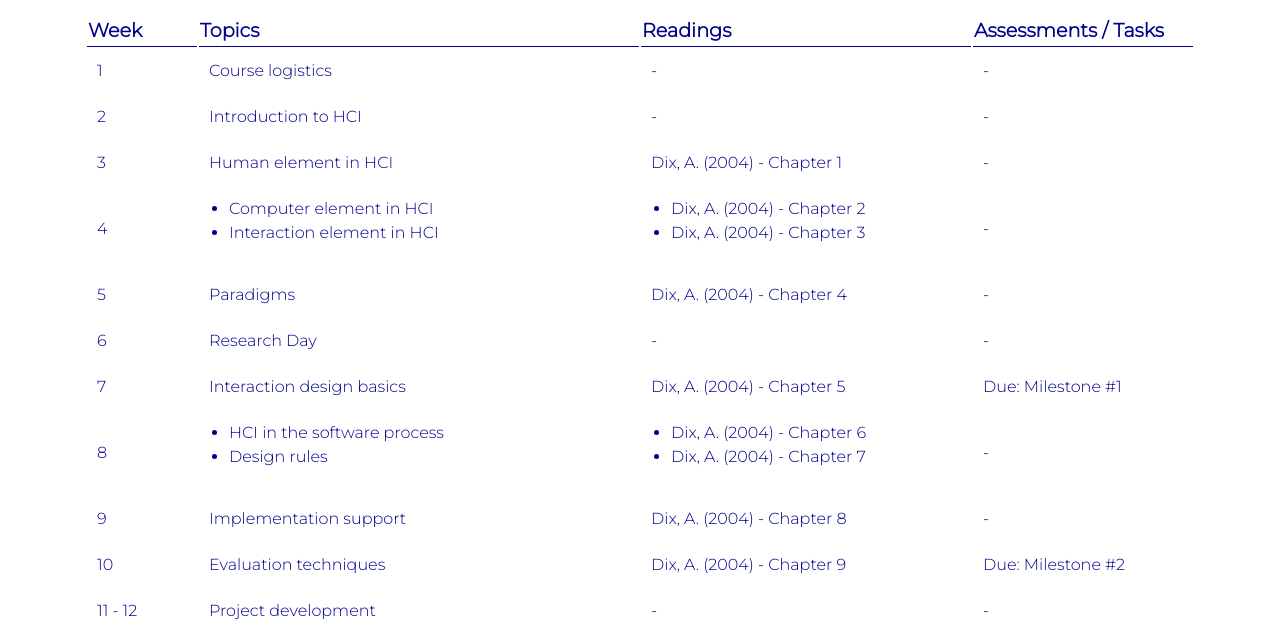
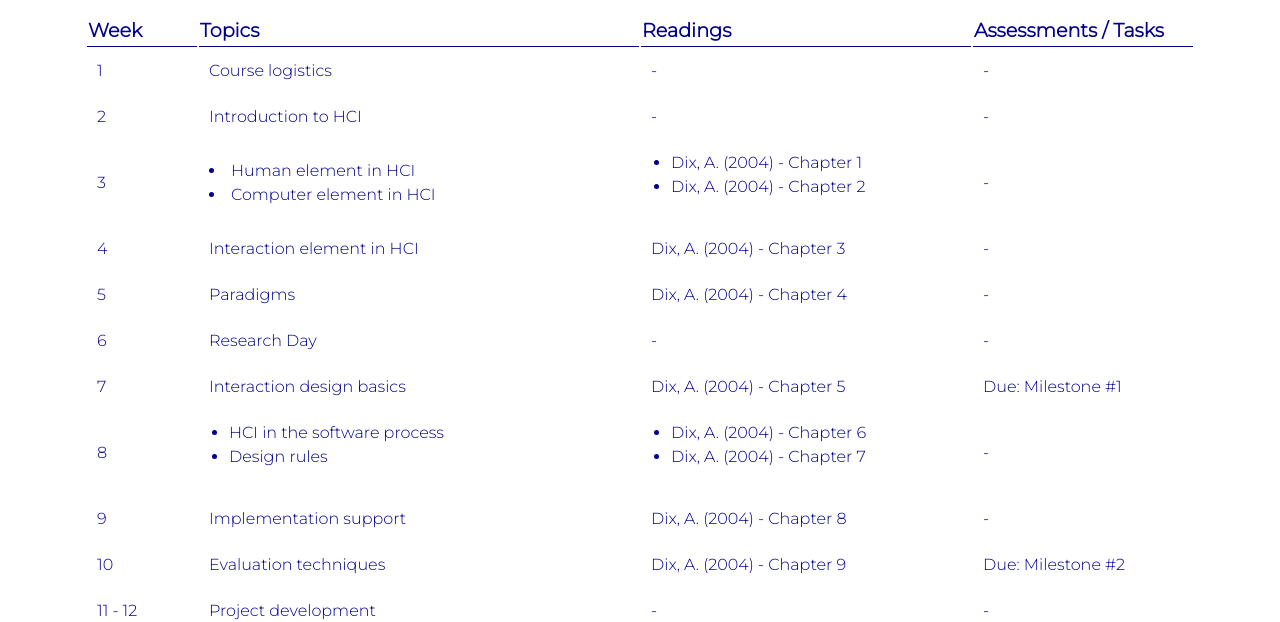
Before and after one commit to mano-octavianojr/hci, a plain HTML site: page schedule.html in a window 1280 px wide. Shown: the part 179-801 px from the top of the page. Drawn offline with nearby package versions, Linux system fonts and the light colour scheme.

Commit message:
fix: schedule of the course

```diff
--- a/schedule.html
+++ b/schedule.html
@@ -61,25 +61,23 @@
 
         <tr>
           <td> 3 </td>
-          <td> Human element in HCI</td>
-          <td> Dix, A. (2004) - Chapter 1 </td>
+          <td>
+            <li> Human element in HCI </li>
+            <li> Computer element in HCI </li>
+          </td>
+          <td>
+            <ul>
+              <li> Dix, A. (2004) - Chapter 1 </li>
+              <li> Dix, A. (2004) - Chapter 2 </li>
+            </ul>
+          </td>
           <td> - </td>
         </tr>
 
         <tr>
           <td> 4 </td>
-          <td>
-            <ul>
-              <li> Computer element in HCI </li>
-              <li> Interaction element in HCI </li>
-            </ul>
-          </td>
-          <td>
-            <ul>
-              <li> Dix, A. (2004) - Chapter 2 </li>
-              <li> Dix, A. (2004) - Chapter 3 </li>
-            </ul>
-          </td>
+          <td> Interaction element in HCI </td>
+          <td> Dix, A. (2004) - Chapter 3 </td>
           <td> - </td>
         </tr>
 
```
